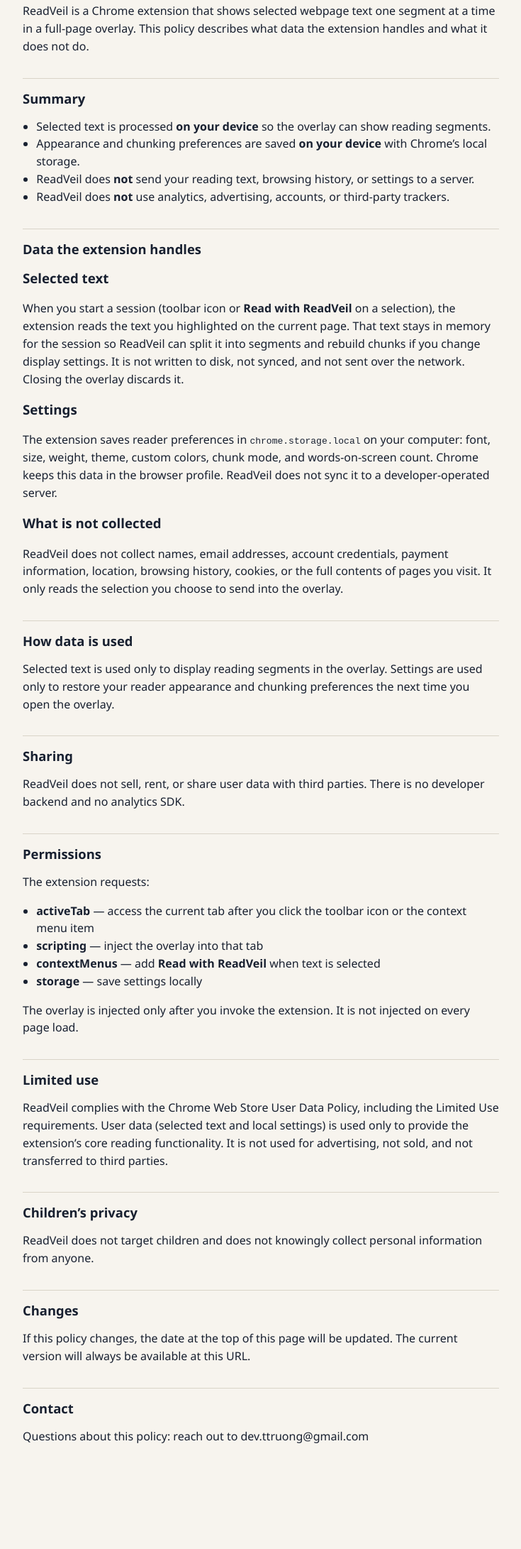
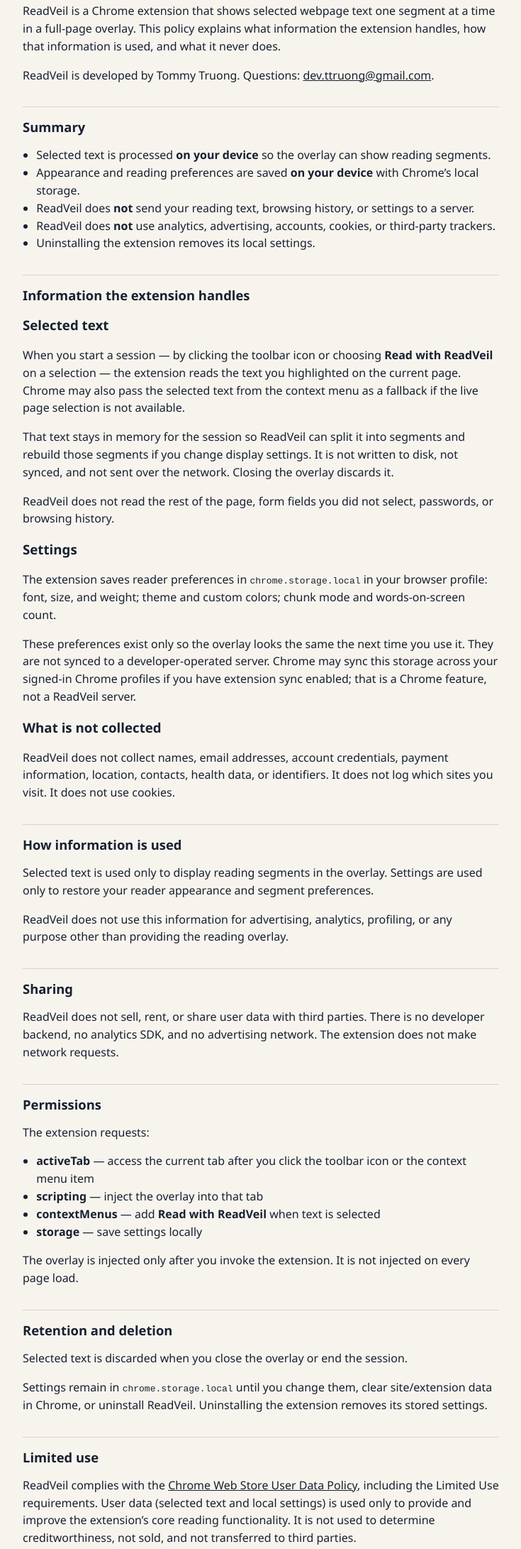
Before and after one commit to tommy-truo/focus-reader, a website: page docs/privacy-policy.html in a window 1280 px wide. Shown: the part 137-2319 px from the top of the page at 71% size, without its empty margins (272-1007 px from the left). Before the commit the page ends 2252 px from the top, so only its background shows below. Drawn offline with Linux system fonts and the light colour scheme.

Commit message:
Update privacy policy

```diff
--- a/docs/privacy-policy.html
+++ b/docs/privacy-policy.html
@@ -65,8 +65,13 @@
       <p class="updated">Last updated: 3 September 2026</p>
       <p>
         ReadVeil is a Chrome extension that shows selected webpage text one
-        segment at a time in a full-page overlay. This policy describes what
-        data the extension handles and what it does not do.
+        segment at a time in a full-page overlay. This policy explains what
+        information the extension handles, how that information is used, and
+        what it never does.
+      </p>
+      <p>
+        ReadVeil is developed by Tommy Truong. Questions:
+        <a href="mailto:dev.ttruong@gmail.com">dev.ttruong@gmail.com</a>.
       </p>
 
       <h2>Summary</h2>
@@ -76,57 +81,77 @@
           overlay can show reading segments.
         </li>
         <li>
-          Appearance and chunking preferences are saved
+          Appearance and reading preferences are saved
           <strong>on your device</strong> with Chrome’s local storage.
         </li>
         <li>
-          ReadVeil does <strong>not</strong> send your reading text,
-          browsing history, or settings to a server.
+          ReadVeil does <strong>not</strong> send your reading text, browsing
+          history, or settings to a server.
         </li>
         <li>
           ReadVeil does <strong>not</strong> use analytics, advertising,
-          accounts, or third-party trackers.
+          accounts, cookies, or third-party trackers.
         </li>
+        <li>Uninstalling the extension removes its local settings.</li>
       </ul>
 
-      <h2>Data the extension handles</h2>
+      <h2>Information the extension handles</h2>
       <h3>Selected text</h3>
       <p>
-        When you start a session (toolbar icon or
-        <strong>Read with ReadVeil</strong> on a selection), the extension
-        reads the text you highlighted on the current page. That text stays in
-        memory for the session so ReadVeil can split it into segments and
-        rebuild chunks if you change display settings. It is not written to
-        disk, not synced, and not sent over the network. Closing the overlay
-        discards it.
+        When you start a session — by clicking the toolbar icon or choosing
+        <strong>Read with ReadVeil</strong> on a selection — the extension
+        reads the text you highlighted on the current page. Chrome may also
+        pass the selected text from the context menu as a fallback if the live
+        page selection is not available.
+      </p>
+      <p>
+        That text stays in memory for the session so ReadVeil can split it
+        into segments and rebuild those segments if you change display
+        settings. It is not written to disk, not synced, and not sent over the
+        network. Closing the overlay discards it.
+      </p>
+      <p>
+        ReadVeil does not read the rest of the page, form fields you did not
+        select, passwords, or browsing history.
       </p>
       <h3>Settings</h3>
       <p>
         The extension saves reader preferences in
-        <code>chrome.storage.local</code> on your computer: font, size, weight,
-        theme, custom colors, chunk mode, and words-on-screen count. Chrome
-        keeps this data in the browser profile. ReadVeil does not sync it
-        to a developer-operated server.
+        <code>chrome.storage.local</code> in your browser profile: font, size,
+        and weight; theme and custom colors; chunk mode and words-on-screen
+        count.
+      </p>
+      <p>
+        These preferences exist only so the overlay looks the same the next
+        time you use it. They are not synced to a developer-operated server.
+        Chrome may sync this storage across your signed-in Chrome profiles if
+        you have extension sync enabled; that is a Chrome feature, not a
+        ReadVeil server.
       </p>
       <h3>What is not collected</h3>
       <p>
         ReadVeil does not collect names, email addresses, account
-        credentials, payment information, location, browsing history, cookies,
-        or the full contents of pages you visit. It only reads the selection
-        you choose to send into the overlay.
+        credentials, payment information, location, contacts, health data, or
+        identifiers. It does not log which sites you visit. It does not use
+        cookies.
       </p>
 
-      <h2>How data is used</h2>
+      <h2>How information is used</h2>
       <p>
         Selected text is used only to display reading segments in the overlay.
-        Settings are used only to restore your reader appearance and chunking
-        preferences the next time you open the overlay.
+        Settings are used only to restore your reader appearance and segment
+        preferences.
+      </p>
+      <p>
+        ReadVeil does not use this information for advertising, analytics,
+        profiling, or any purpose other than providing the reading overlay.
       </p>
 
       <h2>Sharing</h2>
       <p>
-        ReadVeil does not sell, rent, or share user data with third
-        parties. There is no developer backend and no analytics SDK.
+        ReadVeil does not sell, rent, or share user data with third parties.
+        There is no developer backend, no analytics SDK, and no advertising
+        network. The extension does not make network requests.
       </p>
 
       <h2>Permissions</h2>
@@ -148,13 +173,27 @@
         injected on every page load.
       </p>
 
+      <h2>Retention and deletion</h2>
+      <p>
+        Selected text is discarded when you close the overlay or end the
+        session.
+      </p>
+      <p>
+        Settings remain in <code>chrome.storage.local</code> until you change
+        them, clear site/extension data in Chrome, or uninstall ReadVeil.
+        Uninstalling the extension removes its stored settings.
+      </p>
+
       <h2>Limited use</h2>
       <p>
-        ReadVeil complies with the Chrome Web Store User Data Policy,
-        including the Limited Use requirements. User data (selected text and
-        local settings) is used only to provide the extension’s core reading
-        functionality. It is not used for advertising, not sold, and not
-        transferred to third parties.
+        ReadVeil complies with the
+        <a
+          href="https://developer.chrome.com/docs/webstore/program-policies/user-data-faq"
+          >Chrome Web Store User Data Policy</a
+        >, including the Limited Use requirements. User data (selected text and
+        local settings) is used only to provide and improve the extension’s
+        core reading functionality. It is not used to determine
+        creditworthiness, not sold, and not transferred to third parties.
       </p>
 
       <h2>Children’s privacy</h2>
@@ -171,7 +210,8 @@
 
       <h2>Contact</h2>
       <p>
-        Questions about this policy: reach out to dev.ttruong@gmail.com
+        Questions about this policy: reach out to
+        <a href="mailto:dev.ttruong@gmail.com">dev.ttruong@gmail.com</a>.
       </p>
     </main>
   </body>
```
Also changed, not shown: docs/privacy-policy.md (+35 -12 lines).
